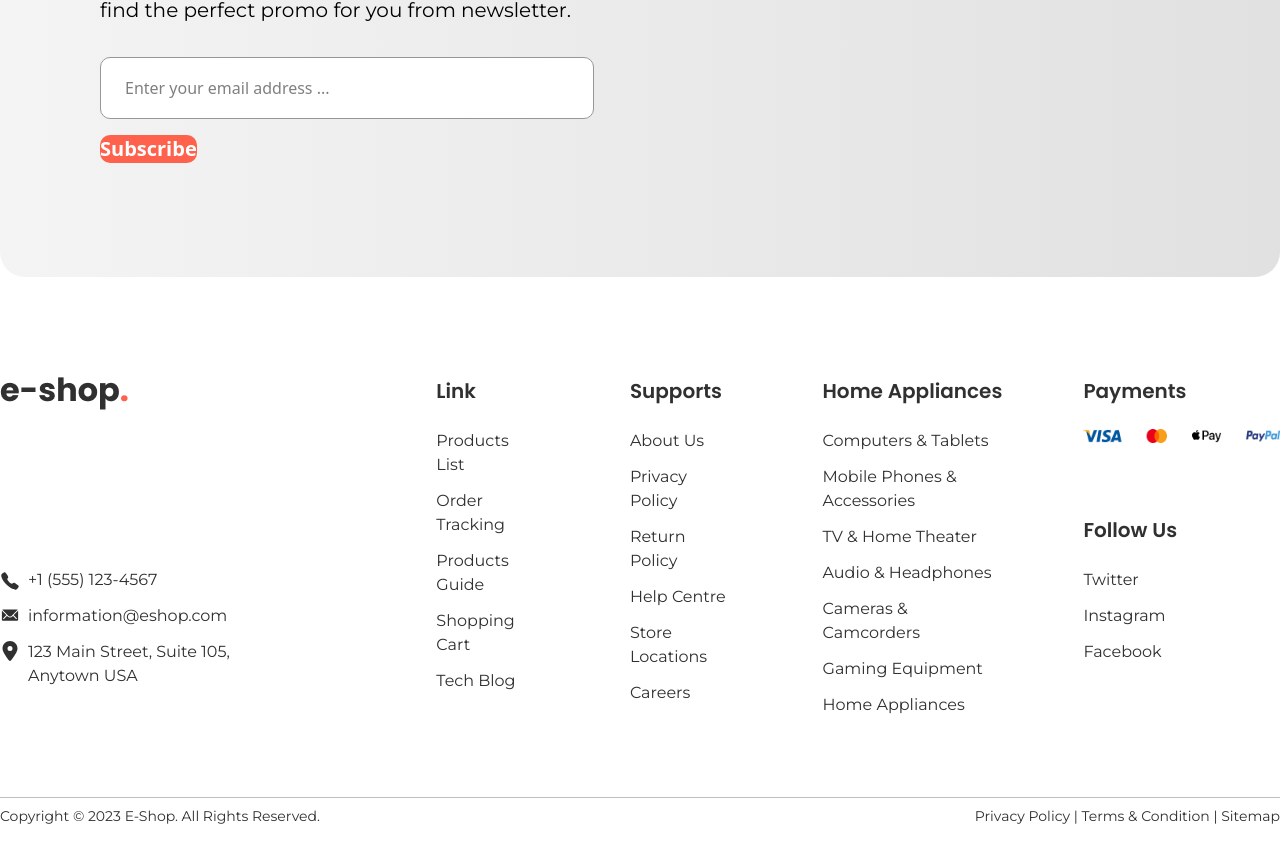
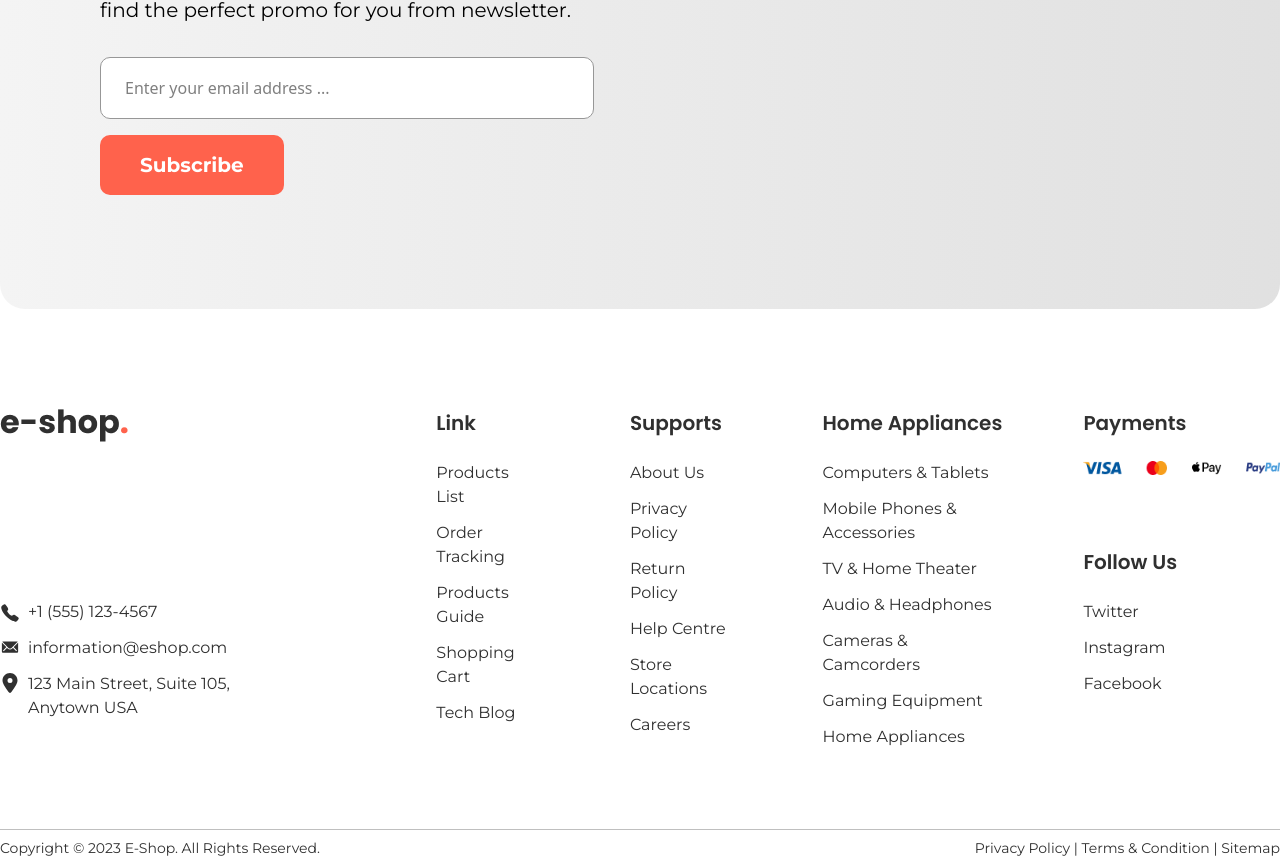
Before and after one commit to nazmulalamdev/eshop, a React (Vite) app: page / in a window 1280 px wide. Shown: the part 1229-2095 px from the top of the page. Before the commit the page ends 2063 px from the top, so only its background shows below. Built offline with nearby package versions, Linux system fonts and the light colour scheme.

Commit message:
Button Update

```diff
--- a/src/components/Button.jsx
+++ b/src/components/Button.jsx
@@ -1,18 +1,16 @@
+import React from "react";
+
 const Button = ({
   text,
   bg = "#FF624C",
-  fontName = "Montserrat",
-  fontWeight = "bold",
-  size = "xl",
-  color = "white",
-  paddingY = "4",
-  paddingX = "10",
-  radius = "10",
+  paddingX = "40px",
+  paddingY = "16px",
 }) => {
   return (
     <>
       <button
-        className={`bg-[${bg}] font-${fontName} font-${fontWeight} text-${size} text-${color} py-${paddingY} px-${paddingX} rounded-[${radius}px]`}
+        className={`bg-[${bg}] rounded-[10px] text-white font-[Montserrat] font-bold text-xl`}
+        style={{ padding: `${paddingY} ${paddingX} ` }}
       >
         {text}
       </button>
```
